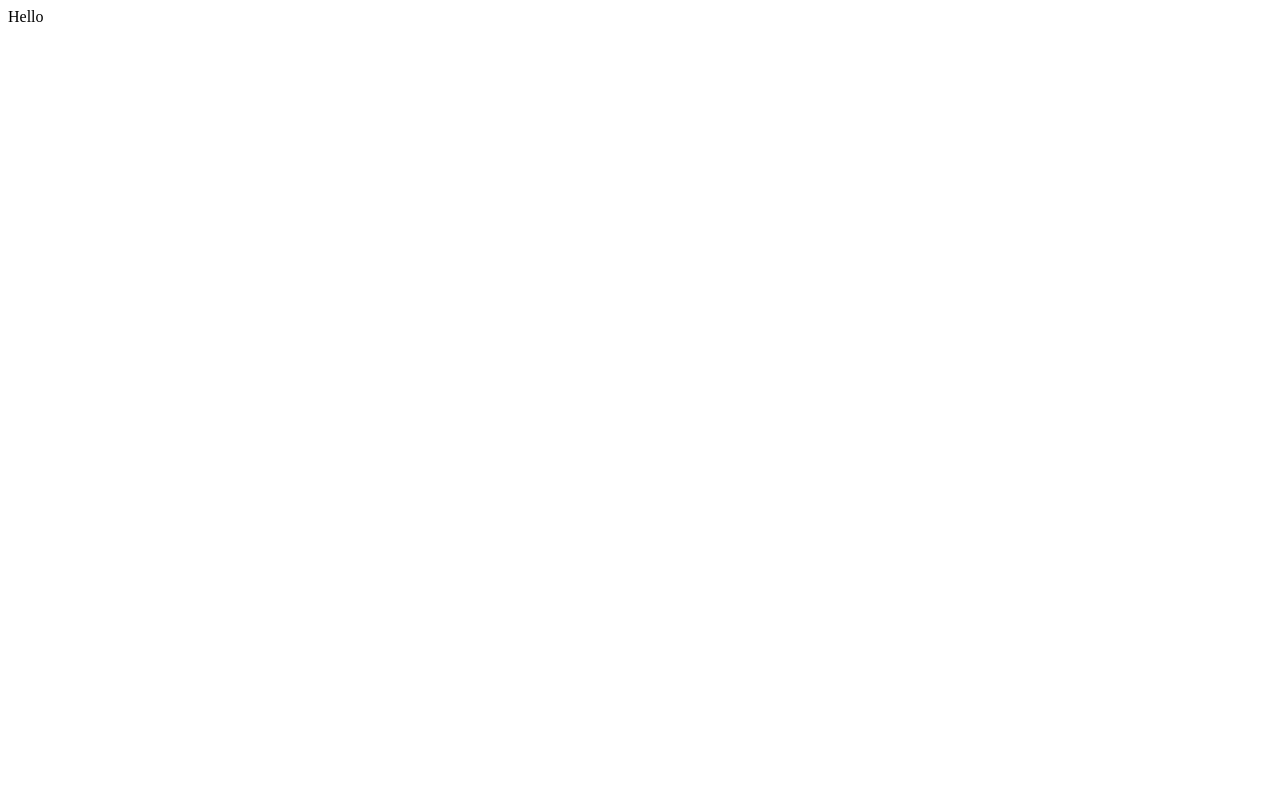
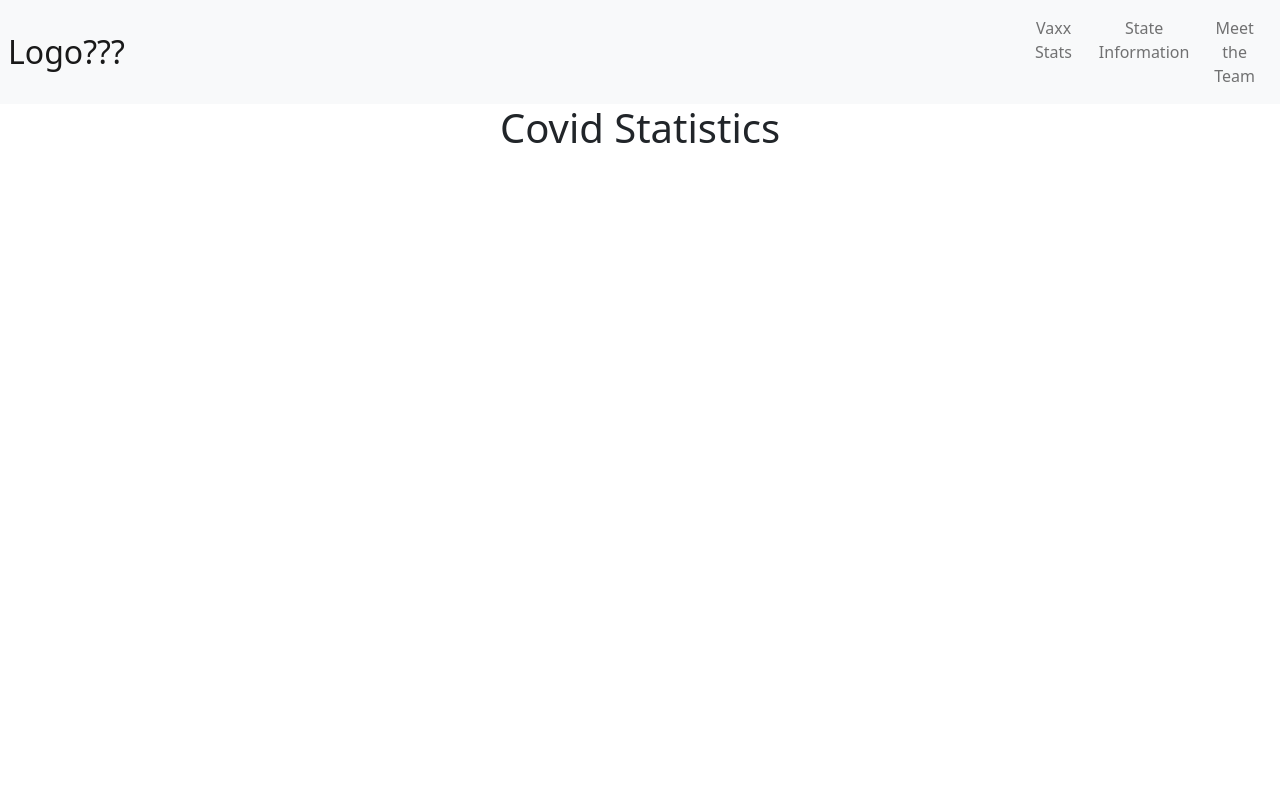
Before and after one commit to cewhitsett/learn_the_vaxx, a Flask app: page /stats in a window 1280 px wide. Before the commit the page is almost empty. Run offline with Flask 2, Linux system fonts and the light colour scheme; some libraries are stand-ins or nearby versions.

Commit message:
Fixed navbar, added stats.html, fixed 3 links

```diff
--- a/app.py
+++ b/app.py
@@ -13,7 +13,7 @@ def about():
 
 @app.route("/stats")
 def stats():
-  return "Hello"
+  return render_template("stats.html")
 
 @app.route("/my_state")
 def state():
--- a/data.py
+++ b/data.py
@@ -1,21 +1,21 @@
 state_info = {
     "Alabama": [
-        "https://alpublichealthmapsarcgiscom/apps/opsdashboard/indexhtml#/6d2771faa9da4a2786a509d82c8cf0f7",
-        "https://alpublichealthmapsarcgiscom/apps/opsdashboard/indexhtml#/2b4627aa70c5450791a7cf439ed047ec",
+        "https://alpublichealth.maps.arcgis.com/apps/opsdashboard/indexhtml#/6d2771faa9da4a2786a509d82c8cf0f7",
+        "https://alpublichealth.maps.arcgis.com/apps/opsdashboard/indexhtml#/2b4627aa70c5450791a7cf439ed047ec",
     ],
     "Alaska": [
-        "https://alaska-coronavirus-vaccine-outreach-alaska-dhsshubarcgiscom/",
-        "http://dhssalaskagov/dph/Epi/id/Pages/COVID-19/VaccineAvailabilityaspx",
+        "https://alaska-coronavirus-vaccine-outreach-alaska-dhss.hub.arcgis.com/",
+        "https://dhss.alaska.gov/dph/Epi/id/Pages/COVID-19/VaccineAvailability.aspx",
     ],
     "Arizona": [
-        "https://wwwazdhsgov/preparedness/epidemiology-disease-control/infectious-disease-epidemiology/covid-19/dashboards/indexphp",
-        "https://wwwazdhsgov/preparedness/epidemiology-disease-control/infectious-disease-epidemiology/indexphp#novel-coronavirus-find-vaccine",
+        "https://www.az.dhs.gov/preparedness/epidemiology-disease-control/infectious-disease-epidemiology/covid-19/dashboards/indexphp",
+        "https://www.az.dhs.gov/preparedness/epidemiology-disease-control/infectious-disease-epidemiology/indexphp#novel-coronavirus-find-vaccine",
     ],
     "Arkansas": [
-        "https://wwwhealthyarkansasgov/programs-services/topics/novel-coronavirus",
-        "https://wwwhealthyarkansasgov/programs-services/topics/covid-19-vaccination-plan",
+        "https://www.healthy.arkansas.gov/programs-services/topics/novel-coronavirus",
+        "https://www.healthy.arkansas.gov/programs-services/topics/covid-19-vaccination-plan",
     ],
-    "California": ["https://covid19cagov/state-dashboard/", "https://myturncagov/"],
+    "California": ["https://covid19.ca.gov/state-dashboard/", "https://myturn.ca.gov/"],
     "Colorado": [
         "https://covid19coloradogov/data",
         "https://covid19coloradogov/for-coloradans/vaccine/vaccine-for-coloradans",
@@ -49,8 +49,8 @@ state_info = {
         "https://wwwdphillinoisgov/covid19/vaccine-distribution",
     ],
     "Indiana": [
-        "https://wwwcoronavirusingov/2393htm",
-        "https://wwwcoronavirusingov/vaccine/",
+        "https://www.coronavirusin.gov/2393htm",
+        "https://www.coronavirusin.gov/vaccine/",
     ],
     "Iowa": [
         "https://coronavirusiowagov/pages/case-counts",
--- a/templates/base.html
+++ b/templates/base.html
@@ -77,11 +77,17 @@
         font-size: 2rem;
       }
 
+      .navbar-nav {
+          width: 100%;
+      }
+
       .navbar-nav>li {
         position: relative;
-        display: block;
+        width: 100%;
+        display: inline;
         font-size: 1rem;
         visibility: visible !important;
+        float: right !important;
       }
     </style>
       {% block style %}{% endblock %}
@@ -90,10 +96,13 @@
     <nav class="navbar navbar-expand-lg navbar-light bg-light">
         <a class="navbar-brand" href="{{ url_for('index') }}">Logo???</a>
         <ul class="navbar-nav mr-auto"></ul>
-        <div class="collapse navbar-collapse">
-            <ul class="navbar-nav ml-auto">
+        <div class="collapse navbar-collapse text-center">
+            <ul class="navbar-nav ml-auto float-right">
                 <li class="nav-item">
                     <a class="nav-link" href="{{ url_for('stats') }}">Vaxx Stats</a>
+                </li>
+                <li class="nav-item">
+                    <a class="nav-link" href="{{ url_for('state') }}">State Information</a>
                 </li>
                 <li class="nav-item">
                     <a class="nav-link" href="{{ url_for('about') }}">Meet the Team</a>
--- /dev/null
+++ b/templates/stats.html
@@ -0,0 +1,6 @@
+{% extends "base.html" %}
+{% block style %}
+{% endblock %}
+{% block body %}
+  <h1>Covid Statistics</h1>
+{% endblock %}
```
